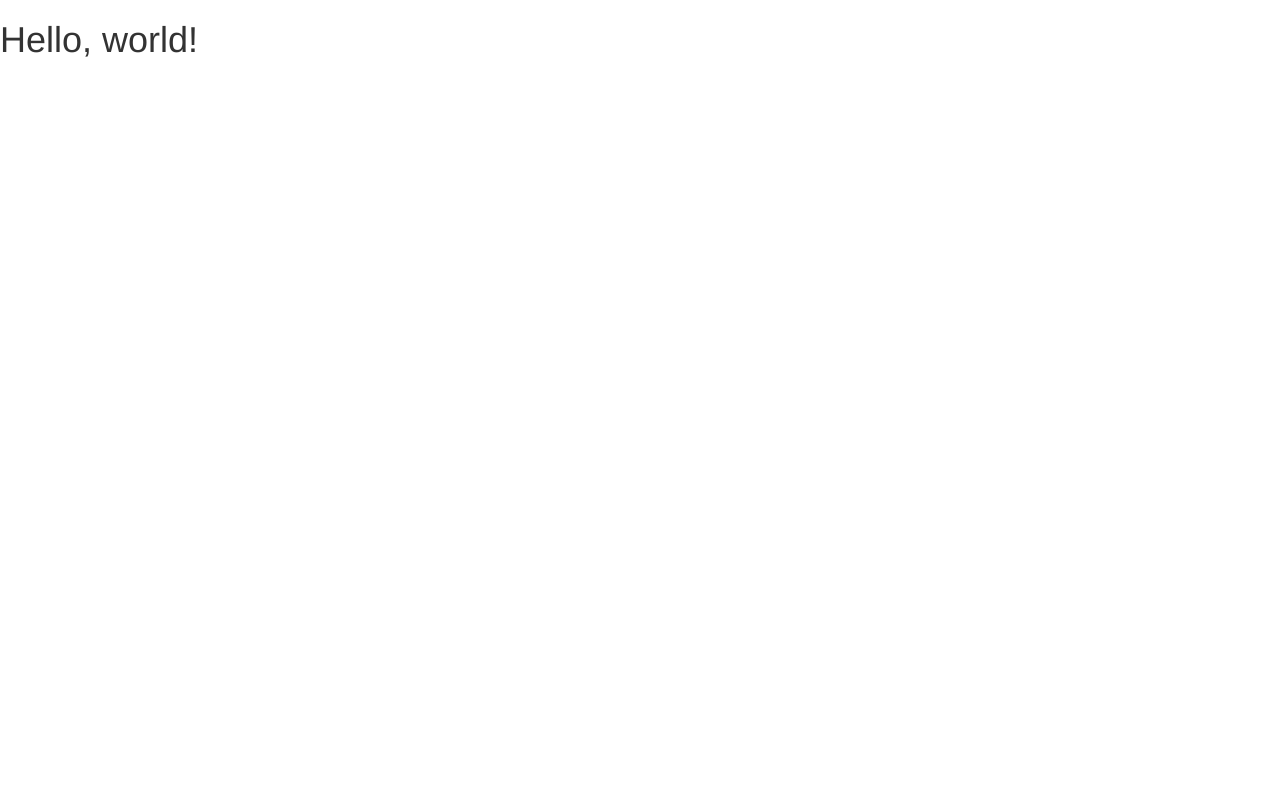
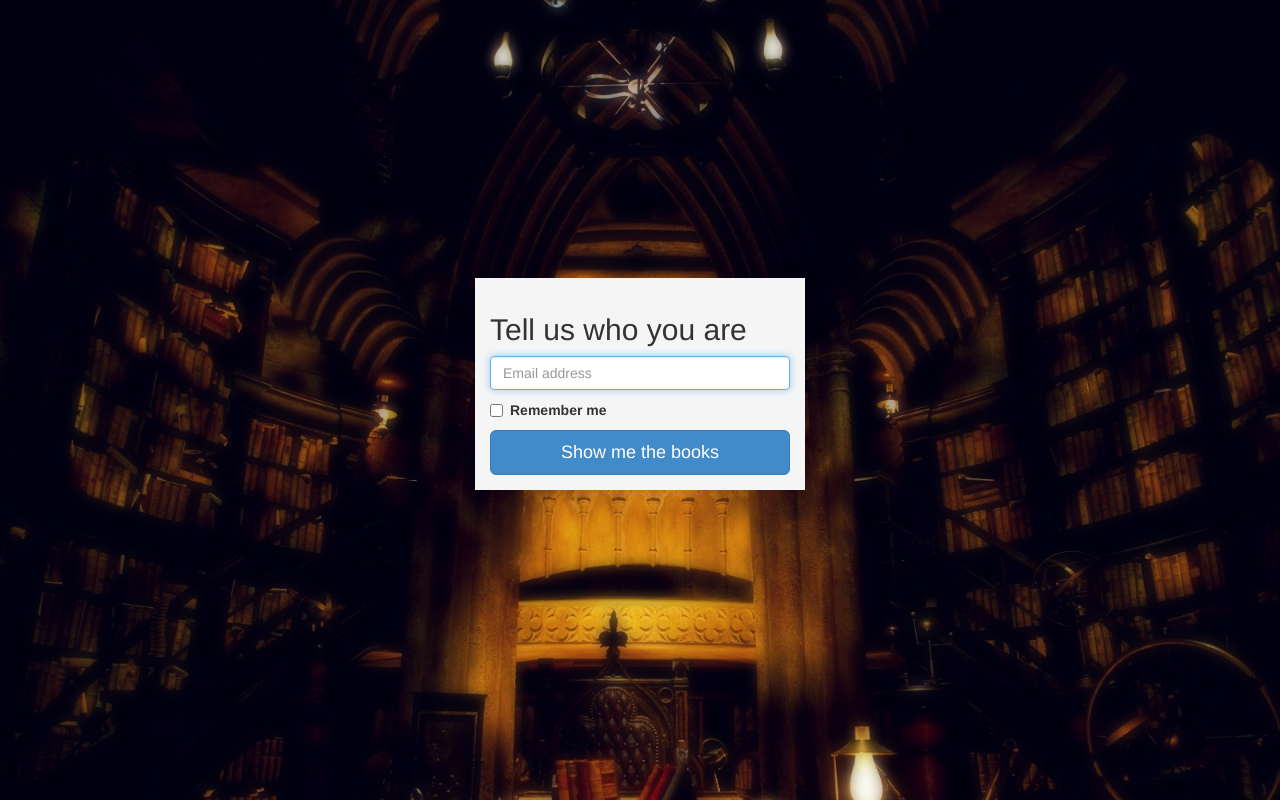
Before and after one commit to adelcosma/playground, a plain HTML site: page index.html in a window 1280 px wide. Drawn offline with nearby package versions, Linux system fonts and the light colour scheme.

Commit message:
Sing in form

```diff
--- /dev/null
+++ b/assets/css/index_style.css
@@ -0,0 +1,23 @@
+body
+{
+	background-image:url('../img/hp.jpg');
+	background-size:100%;
+	background-color:#cccccc;
+}
+
+.form-signin {
+	max-width: 330px;
+	padding: 15px;
+	margin: auto;
+	background-color:whitesmoke;
+}
+
+.container {
+	margin: auto;
+	height: 245px;
+	position: absolute;
+	top: 0px;
+	bottom: 0px;
+	left: 0px;
+	right: 0px;
+}
--- a/index.html
+++ b/index.html
@@ -4,10 +4,11 @@
     <meta charset="utf-8">
     <meta http-equiv="X-UA-Compatible" content="IE=edge">
     <meta name="viewport" content="width=device-width, initial-scale=1">
-    <title>Bootstrap 101 Template</title>
+    <title>Adriana Cosma</title>
 
     <!-- Bootstrap -->
     <link href="lib/css/bootstrap.min.css" rel="stylesheet">
+    <link href="assets/css/index_style.css" rel="stylesheet">
 
     <!-- HTML5 Shim and Respond.js IE8 support of HTML5 elements and media queries -->
     <!-- WARNING: Respond.js doesn't work if you view the page via file:// -->
@@ -17,11 +18,23 @@
     <![endif]-->
   </head>
   <body>
-    <h1>Hello, world!</h1>
+
+    <div class="container">
+      <form class="form-signin" role="form">
+        <h2 class="form-signin-heading">Tell us who you are</h2>
+        <input type="email" class="form-control" placeholder="Email address" required="" autofocus="">
+        <label class="checkbox">
+          <input type="checkbox" value="remember-me"> Remember me
+        </label>
+        <button class="btn btn-lg btn-primary btn-block" type="submit">Show me the books</button>
+      </form>
+
+    </div>
 
     <!-- jQuery  -->
     <script src="https://ajax.googleapis.com/ajax/libs/jquery/1.11.0/jquery.min.js"></script>
     <!-- Other libs -->
     <script src="lib/js/bootstrap.min.js"></script>
+    <!-- My libs-->
   </body>
 </html>
```
Also changed, not shown: assets/img/.picasaoriginals/hp.jpg (added), assets/img/hp.jpg (added), 2 other files.
